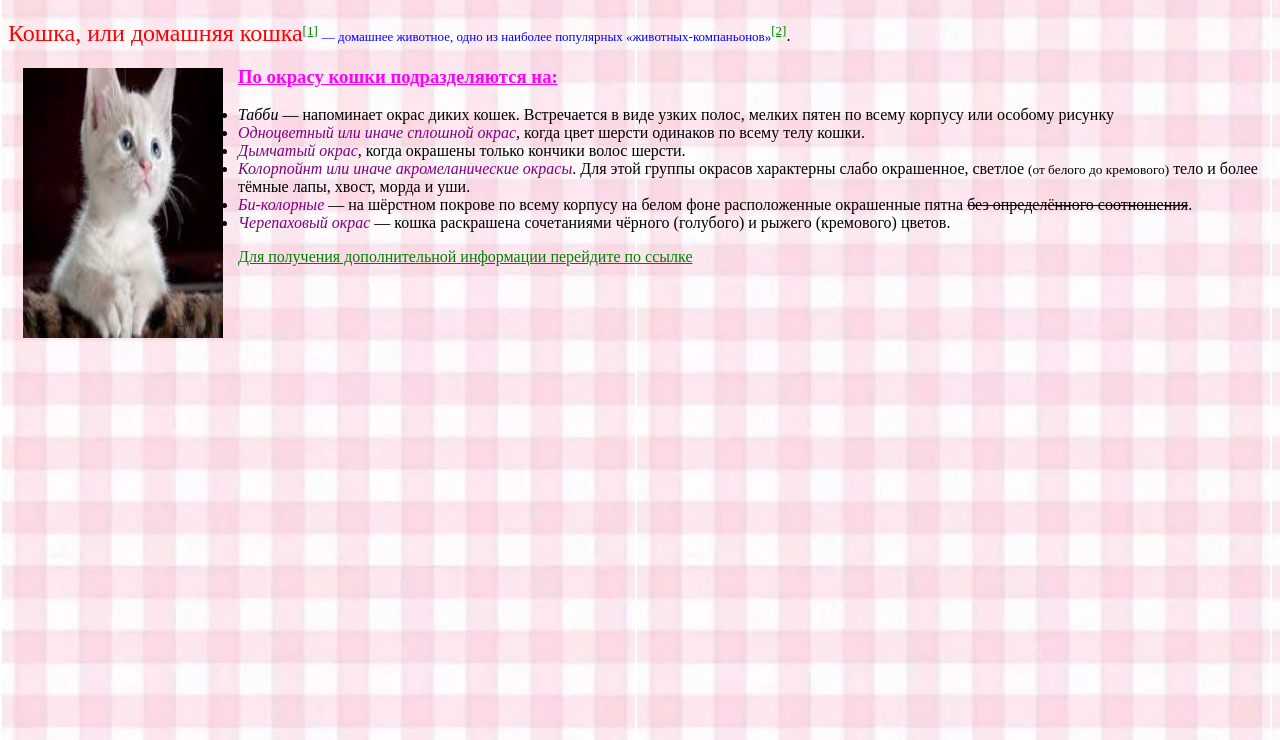
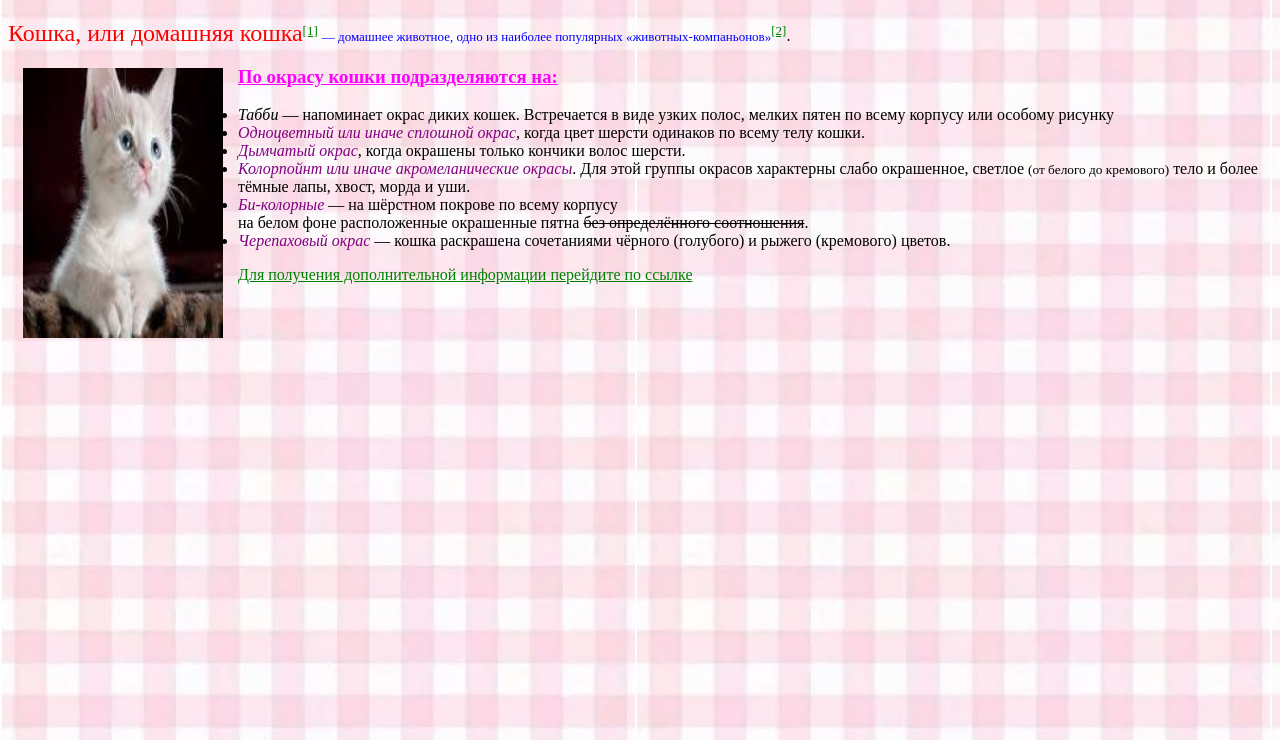
Before and after one commit to kaavillxraavaa/pirip-lb-1, a plain HTML site: page index.html in a window 1280 px wide. Shown: the part 60-800 px from the top of the page. Drawn offline with Linux system fonts and the light colour scheme.

Commit message:
Update index.html

```diff
--- a/index.html
+++ b/index.html
@@ -17,7 +17,7 @@
   <li><em><font color="purple">Одноцветный или иначе сплошной окрас</font></em>, когда цвет шерсти одинаков по всему телу кошки.</li>
   <li><em><font color="purple">Дымчатый окрас</font></em>, когда окрашены только кончики волос шерсти.</li>
   <li><em><font color="purple">Колорпойнт или иначе акромеланические окрасы</font></em>. Для этой группы окрасов характерны слабо окрашенное, светлое <small>(от белого до кремового)</small> тело и более тёмные лапы, хвост, морда и уши.</li>
-  <li><em><font color="purple">Би-колорные</font></em> — на шёрстном покрове по всему корпусу на белом фоне расположенные окрашенные пятна <strike>без определённого соотношения</strike>.</li>
+  <li><em><font color="purple">Би-колорные</font></em> — на шёрстном покрове по всему корпусу <br> на белом фоне расположенные окрашенные пятна <strike>без определённого соотношения</strike>.</li>
   <li><em><font color="purple">Черепаховый окрас</font></em> — кошка раскрашена сочетаниями чёрного (голубого) и рыжего (кремового) цветов.</li>
 </ul>
 <p><a href="https://ru.wikipedia.org/wiki/Окрасы_кошек">Для получения дополнительной информации перейдите по ссылке</a></p>
```
